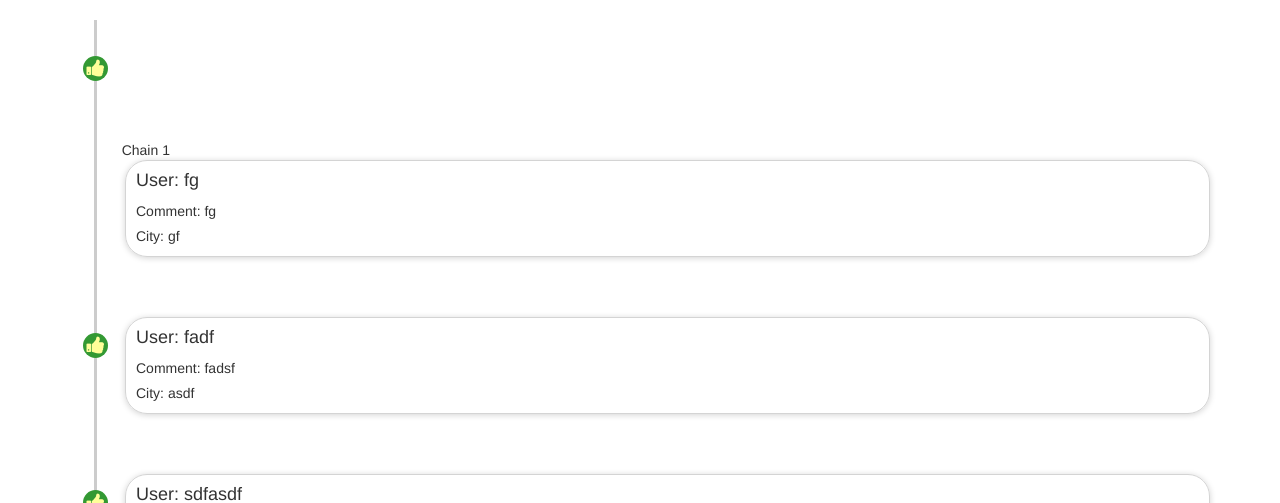
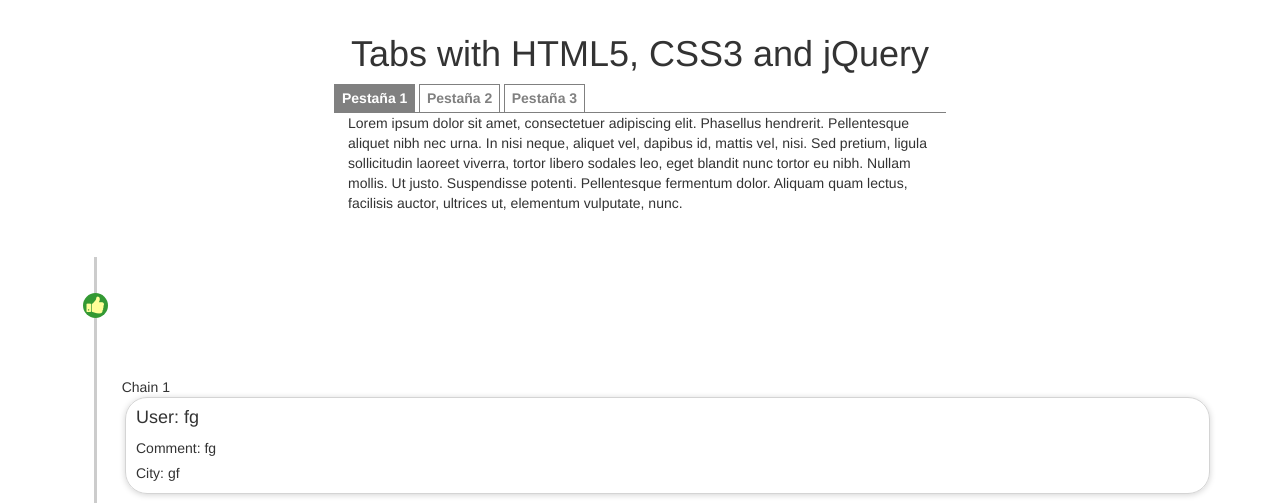
Before and after one commit to IreneMR/FAVOROUTES, a Rails app: page /chains in a window 1280 px wide; the page is wider, and only the part inside the window is pictured. Shown: the part 142-645 px from the top of that part. Run offline with Rails 7, Linux system fonts and the light colour scheme; data comes from the database, SQL or seed files in the repository; some libraries are stand-ins or nearby versions.

Commit message:
Carrousel and tabs example working

```diff
--- a/Cadena_Favores/app/assets/javascripts/chains.js
+++ b/Cadena_Favores/app/assets/javascripts/chains.js
@@ -23,4 +23,20 @@ $(document).ready(function(){
 	        dataType: "json"
 		})
 	});
+	$('ul.tabs li:first').addClass('active');
+	  $('.block article').hide();
+	  $('.block article:first').show();
+	  $('ul.tabs li').on('click',function(){
+	    $('ul.tabs li').removeClass('active');
+	    $(this).addClass('active')
+	    $('.block article').hide();
+	    var activeTab = $(this).find('a').attr('href');
+	    $(activeTab).show();
+	    return false;
+	});
 })
+
+
+$(function(){
+
+})
--- a/Cadena_Favores/app/assets/javascripts/maps.js
+++ b/Cadena_Favores/app/assets/javascripts/maps.js
@@ -55,5 +55,6 @@
             map: map,
             title: markers[i][0]
          });
+      }
 
 });
--- a/Cadena_Favores/app/assets/stylesheets/chains.css
+++ b/Cadena_Favores/app/assets/stylesheets/chains.css
@@ -193,8 +193,47 @@ a {
   margin-top: 120px;
   margin-left: 20px;
 	width: 60%;
-
-
+}
+/*CHAINS */
+.wrapper{
+  background: white;
+  margin: auto;
+  padding: 1em;
+  width: 50%;
+}
+h1 {
+  text-align: center;
+}
+ul.tabs {
+  list-style-type: none;
+  margin: 0;
+  padding: 0;
+}
+ul.tabs li {
+  border: gray solid 1px;
+  border-bottom: none;
+  float: left;
+  margin: 0 .25em 0 0;
+  padding: .25em .5em;
+}
+ul.tabs li a {
+  color: gray;
+  font-weight: bold;
+  text-decoration: none;
+}
+ul.tabs li.active {
+  background: gray;
+}
+ul.tabs li.active a {
+  color: white;
+}
+.clr {
+  clear: both;
+}
+article {
+  border-top: gray solid 1px;
+  padding: 0 1em;
+}
 
 /*CARROUSEL*/
 
@@ -202,3 +241,110 @@ a {
  width:100%;
  max-height: 645px !important;
 }
+
+
+/*  Fonts  */
+@font-face {
+    font-family: 'raleway-regular';
+    src: url('../fonts/raleway-regular.eot');
+    src: url('../fonts/raleway-regular.eot?#iefix') format('embedded-opentype'),
+         url('../fonts/raleway-regular.woff') format('woff'),
+         url('../fonts/raleway-regular.ttf') format('truetype'),
+         url('../fonts/raleway-regular.svg#raleway-regular') format('svg');
+    font-weight: normal;
+    font-style: normal;
+
+}
+
+@font-face {
+    font-family: 'raleway-semibold';
+    src: url('../fonts/raleway-semibold.eot');
+    src: url('../fonts/raleway-semibold.eot?#iefix') format('embedded-opentype'),
+         url('../fonts/raleway-semibold.woff') format('woff'),
+         url('../fonts/raleway-semibold.ttf') format('truetype'),
+         url('../fonts/raleway-semibold.svg#raleway-semibold') format('svg');
+    font-weight: normal;
+    font-style: normal;
+
+}
+
+@font-face {
+    font-family: 'raleway-bold';
+    src: url('../fonts/raleway-bold.eot');
+    src: url('../fonts/raleway-bold.eot?#iefix') format('embedded-opentype'),
+         url('../fonts/raleway-bold.woff') format('woff'),
+         url('../fonts/raleway-bold.ttf') format('truetype'),
+         url('../fonts/raleway-bold.svg#raleway-bold') format('svg');
+    font-weight: normal;
+    font-style: normal;
+
+}
+
+/*    Video    */
+.video{
+    display: block;
+    width: 100%;
+    height: 350px;
+    text-align: center;
+    margin-top: 100px;
+    background: url('../img/video.jpg') no-repeat;
+    background-size: cover;
+    -webkit-background-size: cover;
+    -moz-background-size: cover;
+    -o-background-size: cover;
+}
+
+.video .video_logo{
+    margin-top: 85px;
+}
+
+.video h3{
+    color: #fff;
+    font-family: "raleway-regular";
+    font-size: 14px;
+    font-weight: normal!important;
+    margin: 20px 0 0 0;
+}
+
+.video #play_btn{
+    display: inline-block;
+    width: 71px;
+    height: 71px;
+    background: url('../img/play_btn.png') no-repeat;
+    margin-top: 40px;
+}
+
+
+
+
+.title{
+    text-align: center;
+    overflow: hidden;
+}
+
+.title h2{
+    color: #616161;
+    font-family: "raleway-bold";
+    font-size: 30px;
+    font-weight: bold;
+    margin: 0 0 20px 0;
+    text-transform: uppercase;
+}
+
+.title h3{
+    color: #9b9b9b;
+    font-family: "raleway-regular";
+    font-size: 14px;
+    margin: 0 0 20px 0;
+    font-weight: normal!important;
+}
+
+.title hr.separator{
+    display: block;
+    width: 40px;
+    height: 1px;
+    background-color: #ebebeb;
+    margin: 0 auto;
+    padding: 0;
+    border: 0!important;
+}
--- a/Cadena_Favores/app/views/chains/index.html.erb
+++ b/Cadena_Favores/app/views/chains/index.html.erb
@@ -1,3 +1,26 @@
+
+
+<section class="wrapper">
+  <h1>Tabs with HTML5, CSS3 and jQuery</h1>
+  <ul class="tabs">
+    <li><a href="#tab1">Pestaña 1</a></li>
+    <li><a href="#tab2">Pestaña 2</a></li>
+    <li><a href="#tab3">Pestaña 3</a></li>
+  </ul>
+  <div class="clr"></div>
+  <section class="block">
+    <article id="tab1">
+      <p>Lorem ipsum dolor sit amet, consectetuer adipiscing elit. Phasellus hendrerit. Pellentesque aliquet nibh nec urna. In nisi neque, aliquet vel, dapibus id, mattis vel, nisi. Sed pretium, ligula sollicitudin laoreet viverra, tortor libero sodales leo, eget blandit nunc tortor eu nibh. Nullam mollis. Ut justo. Suspendisse potenti. Pellentesque fermentum dolor. Aliquam quam lectus, facilisis auctor, ultrices ut, elementum vulputate, nunc.</p>
+    </article>
+    <article id="tab2">
+      <p>Sed egestas, ante et vulputate volutpat, eros pede semper est, vitae luctus metus libero eu augue. Morbi purus libero, faucibus adipiscing, commodo quis, gravida id, est. Sed lectus. Praesent elementum hendrerit tortor. Sed semper lorem at felis. Vestibulum volutpat, lacus a ultrices sagittis, mi neque euismod dui, eu pulvinar nunc sapien ornare nisl. Phasellus pede arcu, dapibus eu, fermentum et, dapibus sed, urna.</p>
+    </article>
+    <article id="tab3">
+      <p>Morbi interdum mollis sapien. Sed ac risus. Phasellus lacinia, magna a ullamcorper laoreet, lectus arcu pulvinar risus, vitae facilisis libero dolor a purus. Sed vel lacus. Mauris nibh felis, adipiscing varius, adipiscing in, lacinia vel, tellus. Suspendisse ac urna. Etiam pellentesque mauris ut lectus. Nunc tellus ante, mattis eget, gravida vitae, ultricies ac, leo. Integer leo pede, ornare a, lacinia eu, vulputate vel, nisl.</p>
+    </article>
+  </section>
+</section>
+
 <% @chains.each do |chain| %><br>
 
 	<div class="chain-container container col-md-10 col-md-offset-1" id="chain<%=chain.id%>" name="<%=chain.id%>"><%= chain.name %></div>
--- a/Cadena_Favores/app/views/layouts/application.html.erb
+++ b/Cadena_Favores/app/views/layouts/application.html.erb
@@ -11,7 +11,7 @@
 
 	  <link href="http://maxcdn.bootstrapcdn.com/font-awesome/4.1.0/css/font-awesome.min.css" rel="stylesheet">
 	  <link rel="stylesheet" href="https://maxcdn.bootstrapcdn.com/bootstrap/3.3.4/css/bootstrap.min.css">
- <link rel="stylesheet" href="https://maxcdn.bootstrapcdn.com/bootstrap/3.3.4/css/bootstrap-theme.min.css">
+ 	<link rel="stylesheet" href="https://maxcdn.bootstrapcdn.com/bootstrap/3.3.4/css/bootstrap-theme.min.css">
 	  <meta name="viewport" content="initial-scale=1.0, user-scalable=no">
 
 
```
Also changed, not shown: Cadena_Favores/app/views/chains/landing.html.erb (+7 -1 lines), Cadena_Favores/public/images/8585596270_c2427cf337_o.jpg (added).
